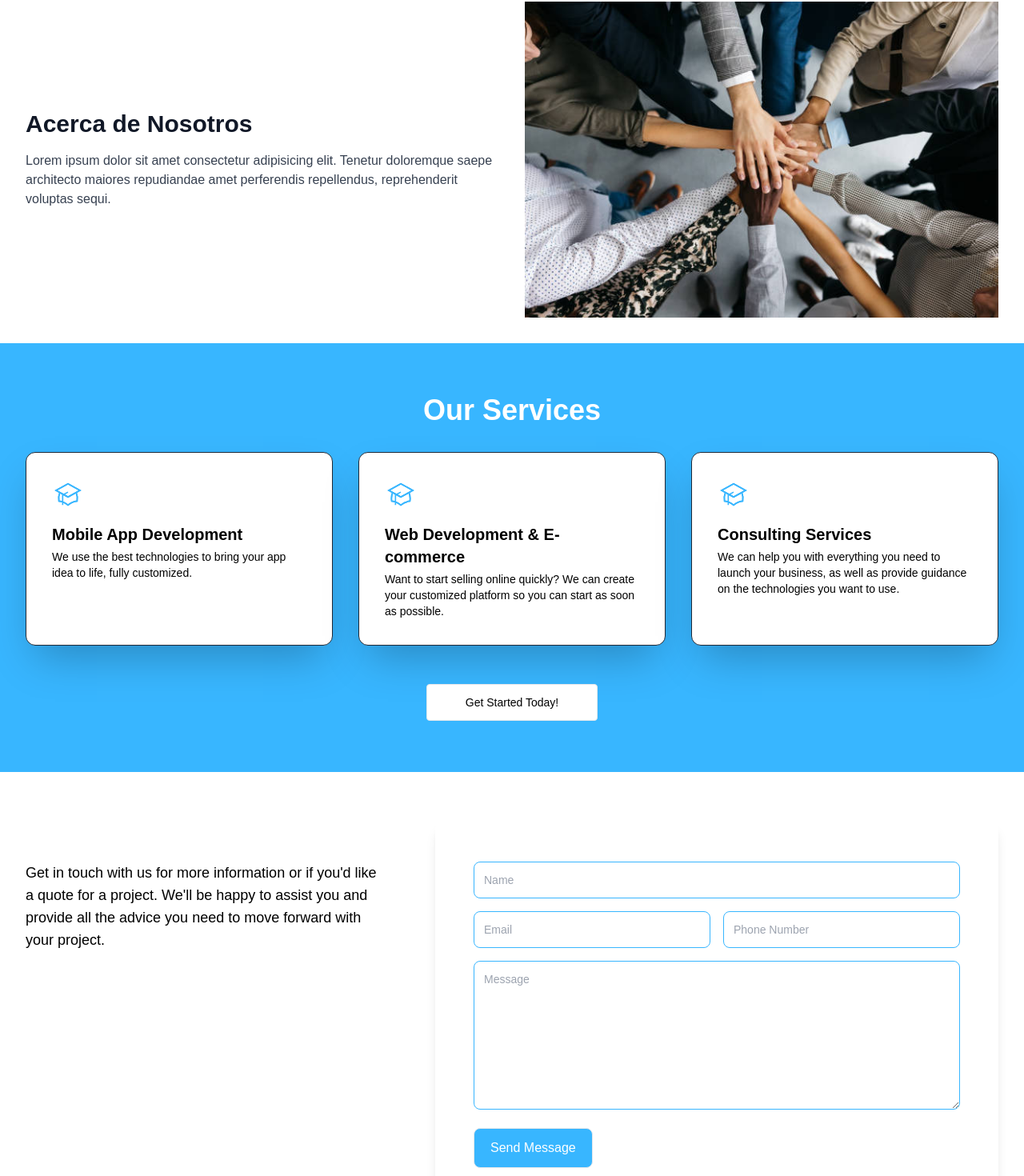
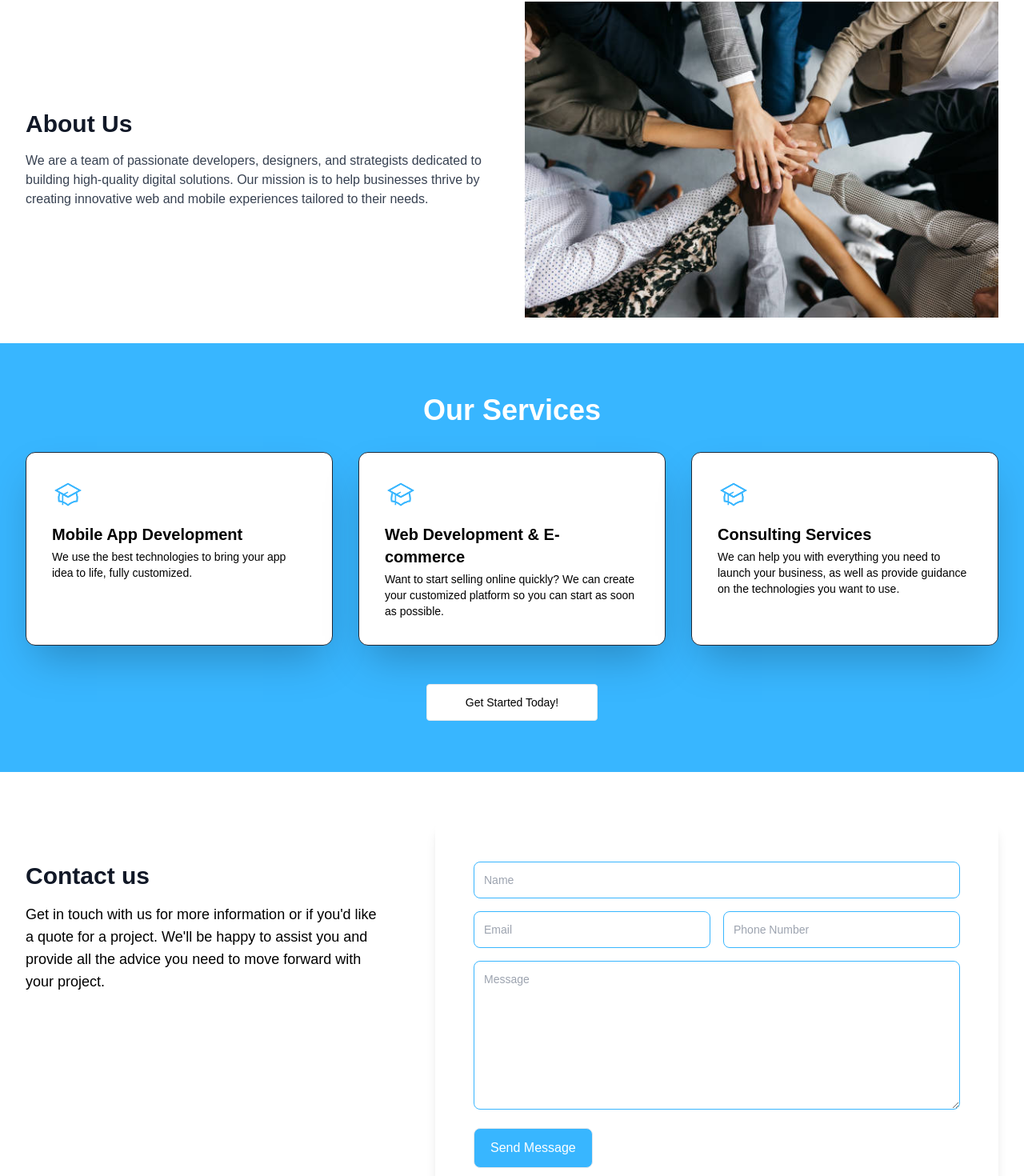
Before and after one commit to adrialabs-dev/adrialabs-home, a Next.js app: page / in a window 1280 px wide. Shown: the part 830-2300 px from the top of the page at 80% size. Built offline with nearby package versions, Linux system fonts and the light colour scheme; no server answers.

Commit message:
Add careers copy and fix some typos

```diff
--- a/messages/en.json
+++ b/messages/en.json
@@ -5,7 +5,7 @@
     "getStartedButton": "Get Start",
     "learnMoreButton": "Learn More",
     "aboutUsTitle": "About Us",
-    "aboutUsBodyText": "Lorem ipsum dolor sit amet consectetur adipisicing elit. Tenetur doloremque saepe architecto maiores repudiandae amet perferendis repellendus, reprehenderit voluptas sequi.",
+    "aboutUsBodyText": "We are a team of passionate developers, designers, and strategists dedicated to building high-quality digital solutions. Our mission is to help businesses thrive by creating innovative web and mobile experiences tailored to their needs.",
     "servicesTitle": "Our Services",
     "services1title": "Mobile App Development",
     "services1body": "We use the best technologies to bring your app idea to life, fully customized.",
@@ -25,6 +25,7 @@
     "title": "Hola mUndo"
   },
   "FormComponent": {
+    "title": "Contact us",
     "body": "Get in touch with us for more information or if you'd like a quote for a project. We'll be happy to assist you and provide all the advice you need to move forward with your project.",
     "placeHolderName": "Name",
     "placeHolderEmail": "Email",
@@ -46,8 +47,8 @@
     "rights": "2025. AdriaLabs. All rights reserved."
   },
   "CareersPage": {
-    "carrersTitle": "Explore our new recents job offers right down here",
-    "careersBodyText": "Lorem ipsum dolor sit amet, consectetur adipiscing elit. Et, egestas tempus tellus etiam sed. Quam a scelerisque amet ullamcorper eu enim et fermentum, augue. Aliquet amet volutpat quisque ut interdum tincidunt duis.",
+    "carrersTitle": "Build the Future with Us – Join Our Team!",
+    "careersBodyText": "We’re a team of passionate developers, designers, and problem-solvers who craft high-quality web pages and digital solutions for businesses of all sizes. If you love building impactful projects, pushing creative boundaries, and working with a dynamic team, you’ll fit right in. Join us and help shape the future of the web—one project at a time! 🚀",
     "careersButton": "See more",
     "listTitle": "Explore our new job offers:",
     "listNoJobsTitle": "Uh-oh!",
--- a/messages/es.json
+++ b/messages/es.json
@@ -5,12 +5,12 @@
     "getStartedButton": "Empecemos",
     "learnMoreButton": "Conoce más",
     "aboutUsTitle": "Acerca de Nosotros",
-    "aboutUsBodyText": "Lorem ipsum dolor sit amet consectetur adipisicing elit. Tenetur doloremque saepe architecto maiores repudiandae amet perferendis repellendus, reprehenderit voluptas sequi.",
+    "aboutUsBodyText": "Somos un equipo de desarrolladores, diseñadores y estrategas apasionados, dedicados a crear soluciones digitales de alta calidad. Nuestra misión es ayudar a las empresas a prosperar mediante experiencias web y móviles innovadoras, adaptadas a sus necesidades.",
     "servicesTitle": "Nuestros Servicios",
     "services1title": "Desarrollo de Aplicaciones Móviles",
     "services1body": "Usamos las mejores tecnologias para traer a la vida tu idea de aplicación, totalmente personalizada.",
     "services2title": "Desarrollo de Aplicaciones Web y E-commerce",
-    "services2body": "Quieres empezar a vender rapidamente a través de la web? Podemos crear tu plataforma personaliazada para poder empezar lo antes posible",
+    "services2body": "Quieres empezar a vender rapidamente a través de la web? Podemos crear tu plataforma personalizada para poder empezar lo antes posible",
     "services3title": "Servicio de Consultoria",
     "services3body": "Podemos ayudarte con lo que necesitas para poder iniciar tu negocio, ademas de proporcionar asesoramiento en las tecnologias que deseas usar.",
     "servicesButton": "Empieza hoy!"
@@ -22,7 +22,8 @@
     "careers": "Carreras"
   },
   "FormComponent": {
-    "body": "Ponte en contacto con nosotros para más información o si es que quieres cotizar algún proyecto, estaremos encatados de poder atenderte y brindate toda la asesoria posible para que lleves adelante tu proyecto.",
+    "title": "Contactanos",
+    "body": "Ponte en contacto con nosotros para más información o si es que quieres cotizar algún proyecto, estaremos encantados de poder atenderte y brindate toda la asesoria posible para que lleves adelante tu proyecto.",
     "placeHolderName": "Nombre",
     "placeHolderEmail": "Correo",
     "placeHolderPhoneNumber": "Número de Telefóno",
@@ -30,7 +31,7 @@
     "button": "Enviar Mensaje",
     "buttonEnviando": "Enviando...",
     "nameError": "Nombre requerido",
-    "emailError": "Correo required",
+    "emailError": "Correo requerido",
     "phoneNumberError": "Número de teléfono requerido",
     "messageError": "Mensaje requerido"
   },
@@ -43,8 +44,8 @@
     "rights": "2025. AdriaLabs. All rights reserved."
   },
   "CareersPage": {
-    "carrersTitle": "Explora nuestras recientes ofertas aquí abajo",
-    "careersBodyText": "Lorem ipsum dolor sit amet, consectetur adipiscing elit. Et, egestas tempus tellus etiam sed. Quam a scelerisque amet ullamcorper eu enim et fermentum, augue. Aliquet amet volutpat quisque ut interdum tincidunt duis.",
+    "carrersTitle": "Construye el Futuro con Nosotros – ¡Únete a Nuestro Equipo!",
+    "careersBodyText": "Somos un equipo de desarrolladores, diseñadores apasionador por resolver problemas que crean páginas web y soluciones digitales de alta calidad para empresas de todos los tamaños. Si te encanta desarrollar proyectos impactantes, superar límites creativos y trabajar con un equipo dinámico, encajarás perfectamente. ¡Únete a nosotros y ayúdanos a dar forma al futuro de la web, un proyecto a la vez! 🚀",
     "careersButton": "Mira más",
     "listTitle": "Explora nuestras ofertas de trabajo:",
     "listNoJobsTitle": "Oh no!",
--- a/src/components/AboutUs/AboutUs.tsx
+++ b/src/components/AboutUs/AboutUs.tsx
@@ -1,7 +1,11 @@
 import React from 'react'
 import Image from "next/image";
+import { useTranslations, useLocale } from "next-intl";
 
 export const AboutUs = () => {
+  const t = useTranslations('HomePage');
+  const locale = useLocale();
+
   return (
     <section className="bg-white text-black" id='about-us'>
       <div className="mx-auto max-w-screen-xl px-4 py-8 sm:px-6 lg:px-8">
@@ -9,14 +13,10 @@ export const AboutUs = () => {
           <div>
             <div className="max-w-lg md:max-w-none">
               <h2 className="text-2xl font-semibold text-gray-900 sm:text-3xl">
-                Acerca de Nosotros
+              {t('aboutUsTitle')}
               </h2>
 
-              <p className="mt-4 text-gray-700">
-                Lorem ipsum dolor sit amet consectetur adipisicing elit. Tenetur doloremque saepe
-                architecto maiores repudiandae amet perferendis repellendus, reprehenderit voluptas
-                sequi.
-              </p>
+              <p className="mt-4 text-gray-700">{t('aboutUsBodyText')}</p>
             </div>
           </div>
 
--- a/src/components/ContactForm/ContactForm.tsx
+++ b/src/components/ContactForm/ContactForm.tsx
@@ -96,12 +96,14 @@ export const ContactForm = () => {
     <section className="bg-white" id='contact'>
       <div className="mx-auto max-w-screen-xl px-4 py-16 sm:px-6 lg:px-8">
         <div className="grid grid-cols-1 gap-x-16 gap-y-8 lg:grid-cols-5">
-          <div className="lg:col-span-2 lg:py-12 flex justify-center">
-            <p className="max-w-xl text-lg text-black">
+        <div className="lg:col-span-2 lg:py-12">
+            <h2 className="text-2xl font-semibold text-gray-900 sm:text-3xl">
+              {t('title')}
+            </h2>
+            <p className="max-w-xl text-lg text-black mt-4">
               {t('body')}
             </p>
           </div>
-
           <div className="rounded-lg bg-white p-8 shadow-lg lg:col-span-3 lg:p-12">
             <form className="space-y-4" onSubmit={handleSubmit} method="POST">
               <div>
```
